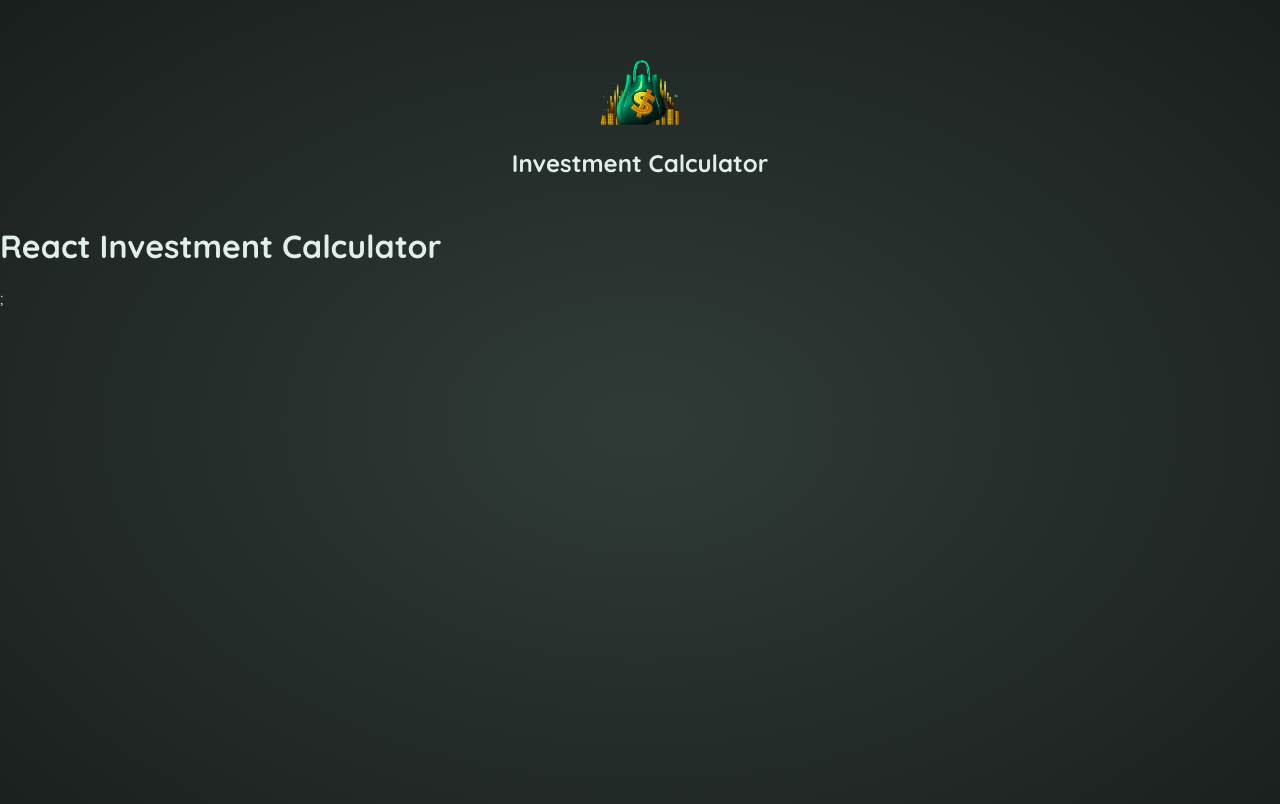
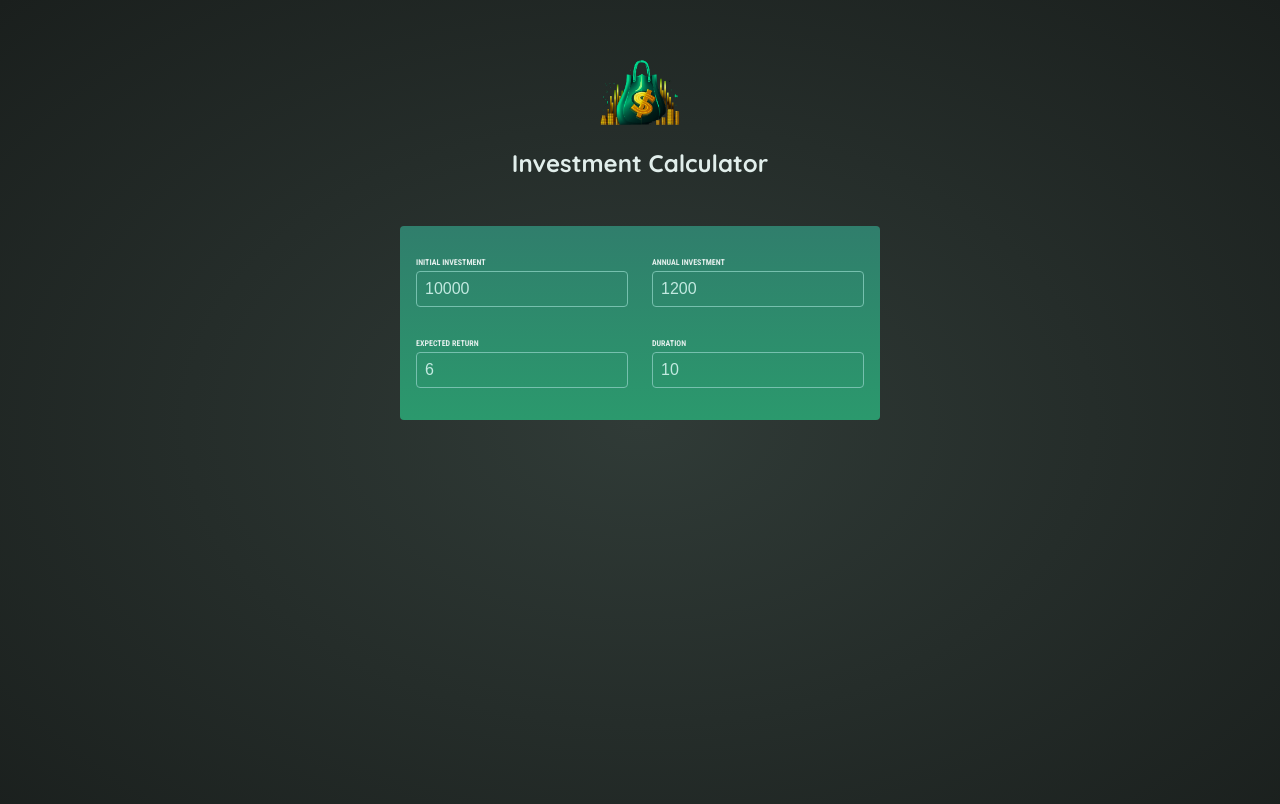
Before and after one commit to MINSIK-W/react-core_practice-project, a React (Vite) app: page / in a window 1280 px wide. Shown: the top 804 px of the page. Built offline with nearby package versions, Linux system fonts and the light colour scheme.

Commit message:
Event Handling & Two-Way Binding Usage

```diff
--- a/src/App.jsx
+++ b/src/App.jsx
@@ -4,8 +4,8 @@
 function App() {
   return (
     <>
-      <Header></Header>
-      <h1>React Investment Calculator</h1>;
+      <Header />
+      <UserInput />
     </>
   );
 }
--- a/src/components/UserInput.jsx
+++ b/src/components/UserInput.jsx
@@ -1,26 +1,64 @@
+import { useState } from 'react';
+
 export default function UserInput() {
-  return(
+  const [userInput, setUserInput] = useState({
+    initialInvestment: 10000,
+    annualInvestment: 1200,
+    expectedReturn: 6,
+    duration: 10,
+  });
+
+  function handleChange(inputIdentifier, newValue) {
+    setUserInput((prevUserInput) => {
+      return {
+        ...prevUserInput,
+        [inputIdentifier]: newValue,
+      };
+    });
+  }
+
+  return (
     <section id="user-input">
       <div className="input-group">
         <p>
           <label htmlFor="">Initial Investment</label>
-          <input type="number" required/>
+          <input
+            type="number"
+            required
+            value={userInput.initialInvestment}
+            onChange={(e) => handleChange('initialInvestment', e.target.value)}
+          />
         </p>
         <p>
           <label htmlFor="">Annual Investment</label>
-          <input type="number" required/>
+          <input
+            type="number"
+            required
+            value={userInput.annualInvestment}
+            onChange={(e) => handleChange('annualInvestment', e.target.value)}
+          />
         </p>
       </div>
       <div className="input-group">
         <p>
           <label htmlFor="">Expected Return</label>
-          <input type="number" required/>
+          <input
+            type="number"
+            required
+            value={userInput.expectedReturn}
+            onChange={(e) => handleChange('expectedReturn', e.target.value)}
+          />
         </p>
         <p>
           <label htmlFor="">Duration</label>
-          <input type="number" required/>
+          <input
+            type="number"
+            required
+            value={userInput.duration}
+            onChange={(e) => handleChange('duration', e.target.value)}
+          />
         </p>
       </div>
     </section>
-  )
+  );
 }
```
